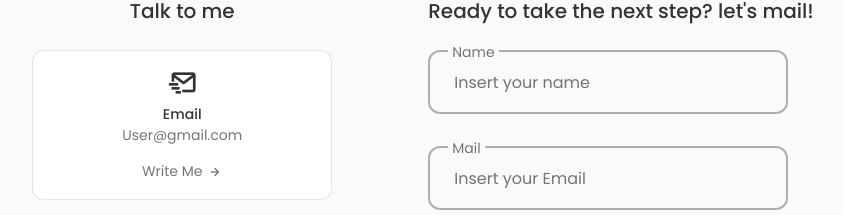
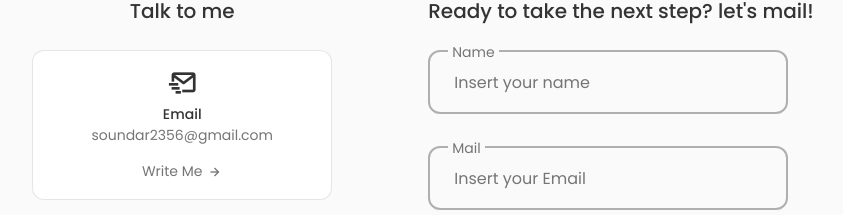
Before and after one commit to soundar2356/professional-portfolio, a React (Create React App) app: page / in a window 1280 px wide. Shown: the part 3738-3953 px from the top of the page, without its empty margins (217-1060 px from the left). Built offline with nearby package versions, Linux system fonts and the light colour scheme.

Commit message:
Update email address

```diff
--- a/src/components/contact/Contact.jsx
+++ b/src/components/contact/Contact.jsx
@@ -29,9 +29,9 @@ const Contact = () => {
                 <i className="bx bx-mail-send contact__card-icon"></i>
 
                 <h3 className="contact__card-title">Email</h3>
-                <span className="contact__card-data">User@gmail.com</span>
+                <span className="contact__card-data">soundar2356@gmail.com</span>
 
-                <a href="mailto:examplemail@gmail.com" className="contact__button">Write Me{" "}
+                <a href="mailto:soundar2356@gmail.com" className="contact__button">Write Me{" "}
                   <i className="bx bx-right-arrow-alt contact__button-icon"></i>
                 </a>
               </div>
```
